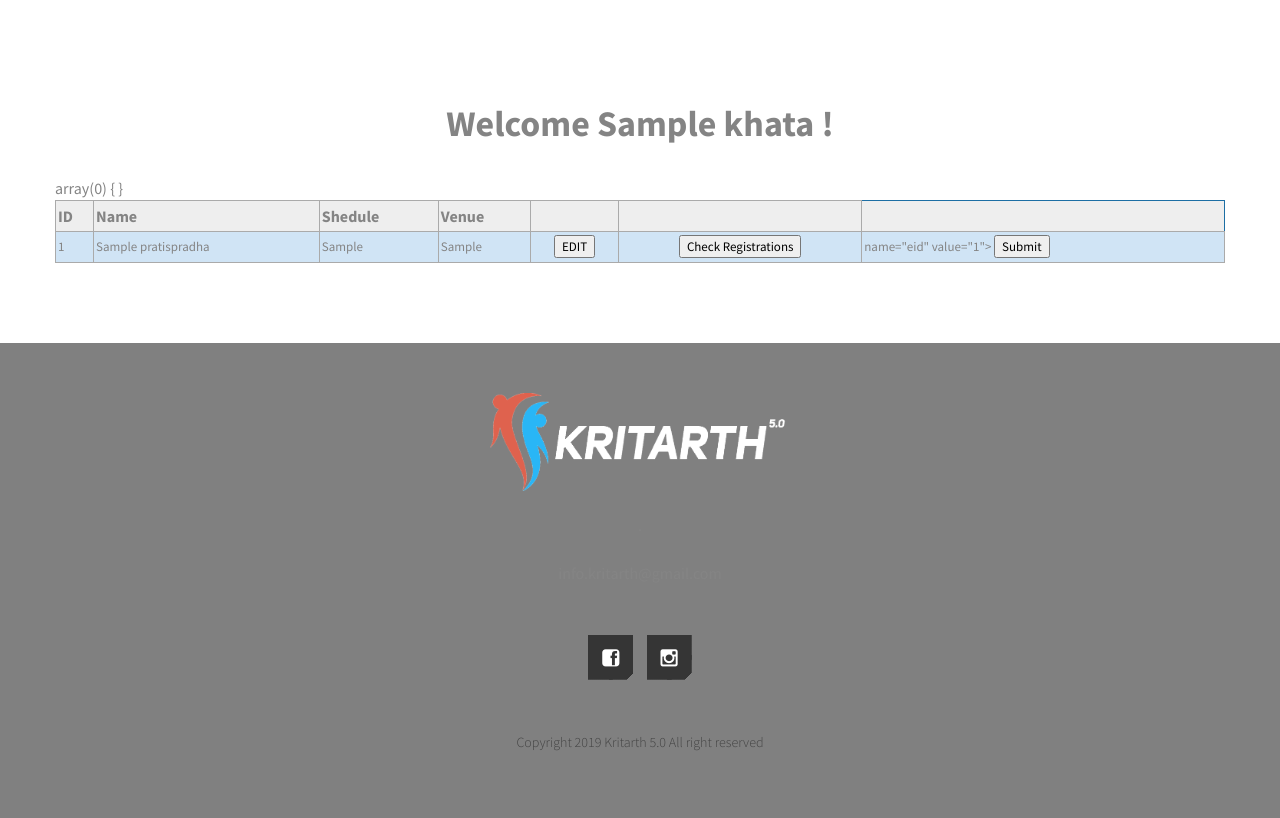
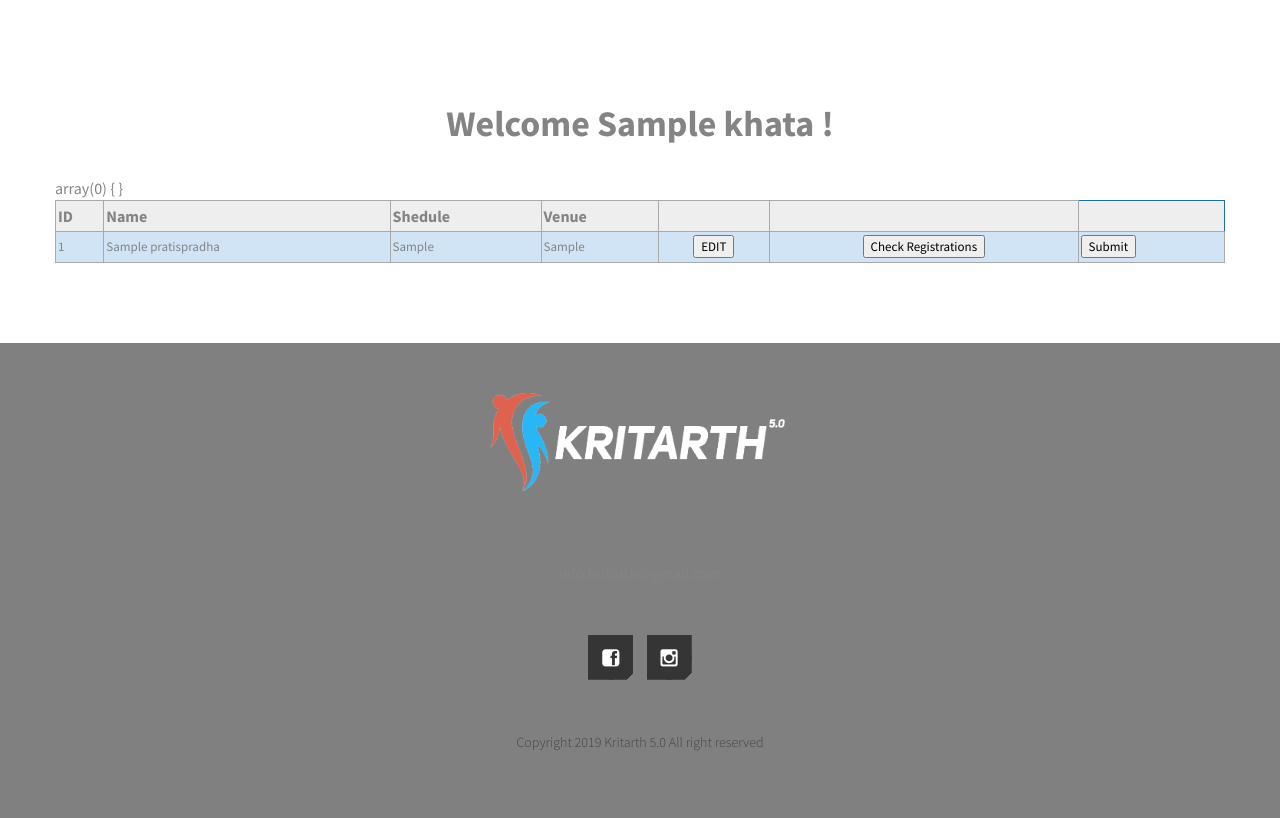
Before and after one commit to akashjas1996/kritarth_up, a PHP site: page /admin/index.php in a window 1280 px wide. Shown: the part 137-955 px from the top of the page. Run offline with PHP 8.4, Linux system fonts and the light colour scheme; the visitor is signed in with stand-in values (Sample User, id 1); tables that the repository leaves empty or names only in its code hold one stand-in row (values such as "Sample post"); some libraries are stand-ins or nearby versions.

Commit message:
corrected

```diff
--- a/admin/index.php
+++ b/admin/index.php
@@ -157,7 +157,7 @@ table.blueTable tfoot .links a{
 									echo '<td> <center> <a href="checkReg?eid='.$eid.'"> <button> Check Registrations  </button> </a> </center> </td>'; ?>
 									<?php var_dump($_POST); ?>
 									<td> <form method="POST" action="../checkReg" >
-											<input type="hidden"> name="eid" value="<?php echo $eid ?>">
+											<input type="hidden" name="eid" value="<?php echo $eid ?>">
 											<input type="submit">
 											</form>
 										</td>
```
